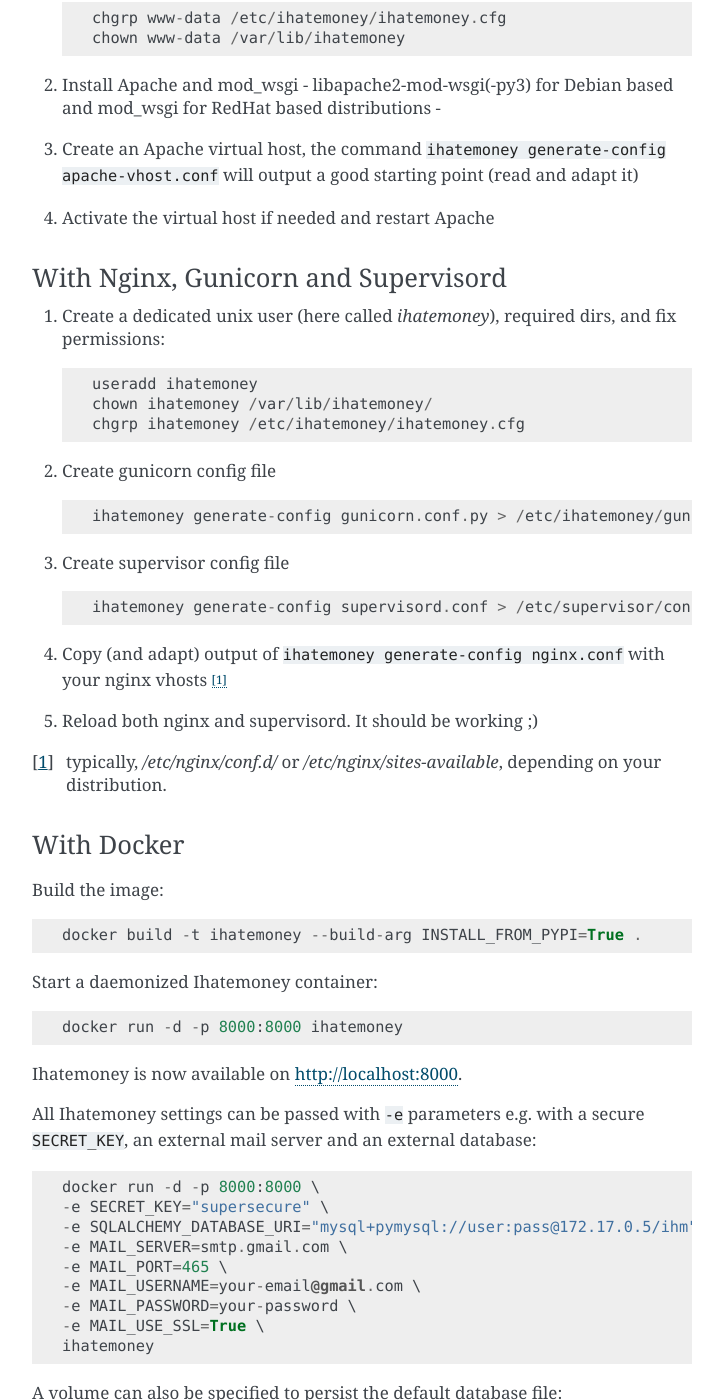
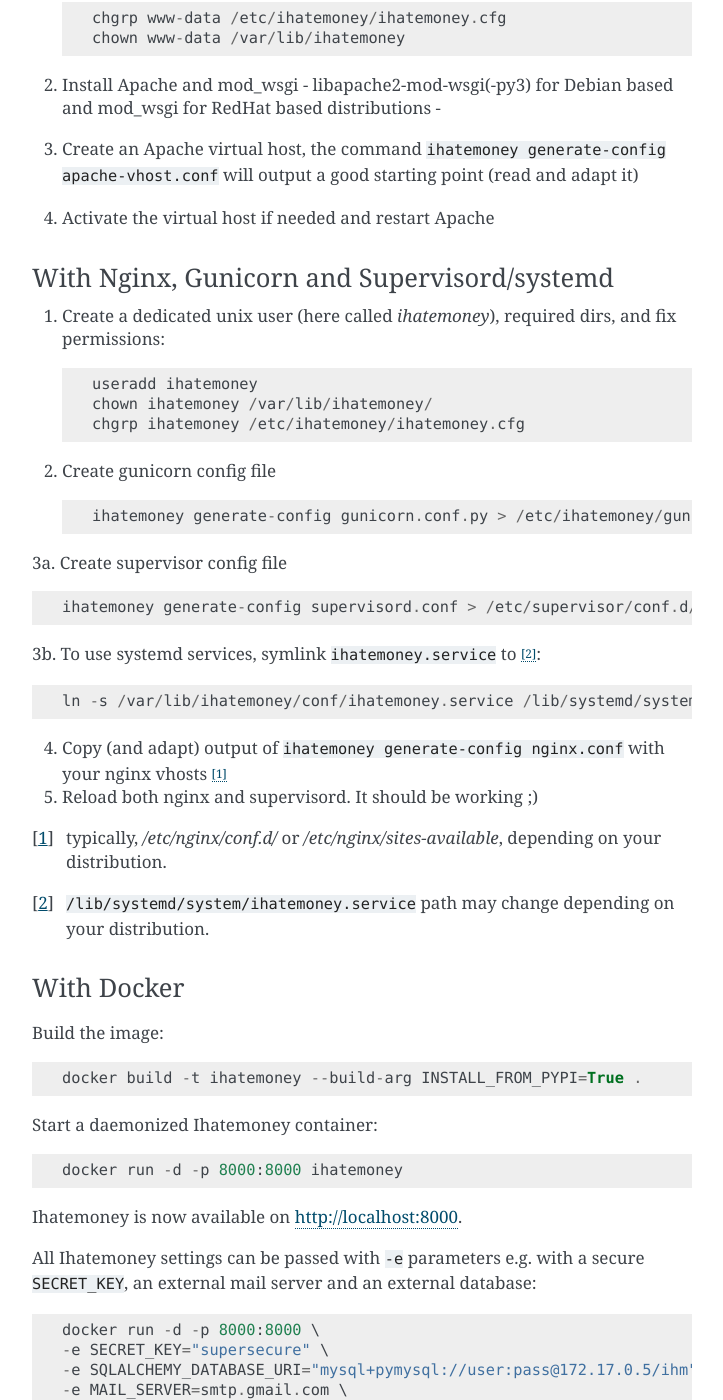
Before and after one commit to spiral-project/ihatemoney, a Sphinx documentation site: the page built from docs/installation.rst, in a window 1280 px wide and 1400 px high, scrolled down 3006 px. Shown: the whole window, without its empty margins (388-1111 px from the left). Built offline with Sphinx 7.4.7, drawn with Linux system fonts in a browser that asks for light colours; some of the changed text lies outside the part shown.

Commit message:
doc: installation: Add systemd service
 * Next to the addition of `conf/ihatemoney.service`,
   add installation notice.

Signed-off-by: nailyk-fr <nailyk_git@nailyk.fr>

```diff
--- a/docs/installation.rst
+++ b/docs/installation.rst
@@ -130,7 +130,7 @@
 3. Create an Apache virtual host, the command ``ihatemoney generate-config apache-vhost.conf`` will output a good starting point (read and adapt it)
 4. Activate the virtual host if needed and restart Apache
 
-With Nginx, Gunicorn and Supervisord
+With Nginx, Gunicorn and Supervisord/systemd
 ------------------------------------
 
 1. Create a dedicated unix user (here called `ihatemoney`), required dirs, and fix permissions::
@@ -143,15 +143,21 @@
 
      ihatemoney generate-config gunicorn.conf.py > /etc/ihatemoney/gunicorn.conf.py
 
-3. Create supervisor config file ::
+3a. Create supervisor config file ::
 
      ihatemoney generate-config supervisord.conf > /etc/supervisor/conf.d/ihatemoney.conf
+
+3b. To use systemd services, symlink ``ihatemoney.service`` to [#systemd-services]_::
+
+     ln -s /var/lib/ihatemoney/conf/ihatemoney.service /lib/systemd/system/ihatemoney.service
 
 4. Copy (and adapt) output of ``ihatemoney generate-config nginx.conf`` with your nginx vhosts [#nginx-vhosts]_
 5. Reload both nginx and supervisord. It should be working ;)
 
 .. [#nginx-vhosts] typically, */etc/nginx/conf.d/* or
    */etc/nginx/sites-available*, depending on your distribution.
+
+.. [#systemd-services] ``/lib/systemd/system/ihatemoney.service`` path may change depending on your distribution.
 
 With Docker
 -----------
```
